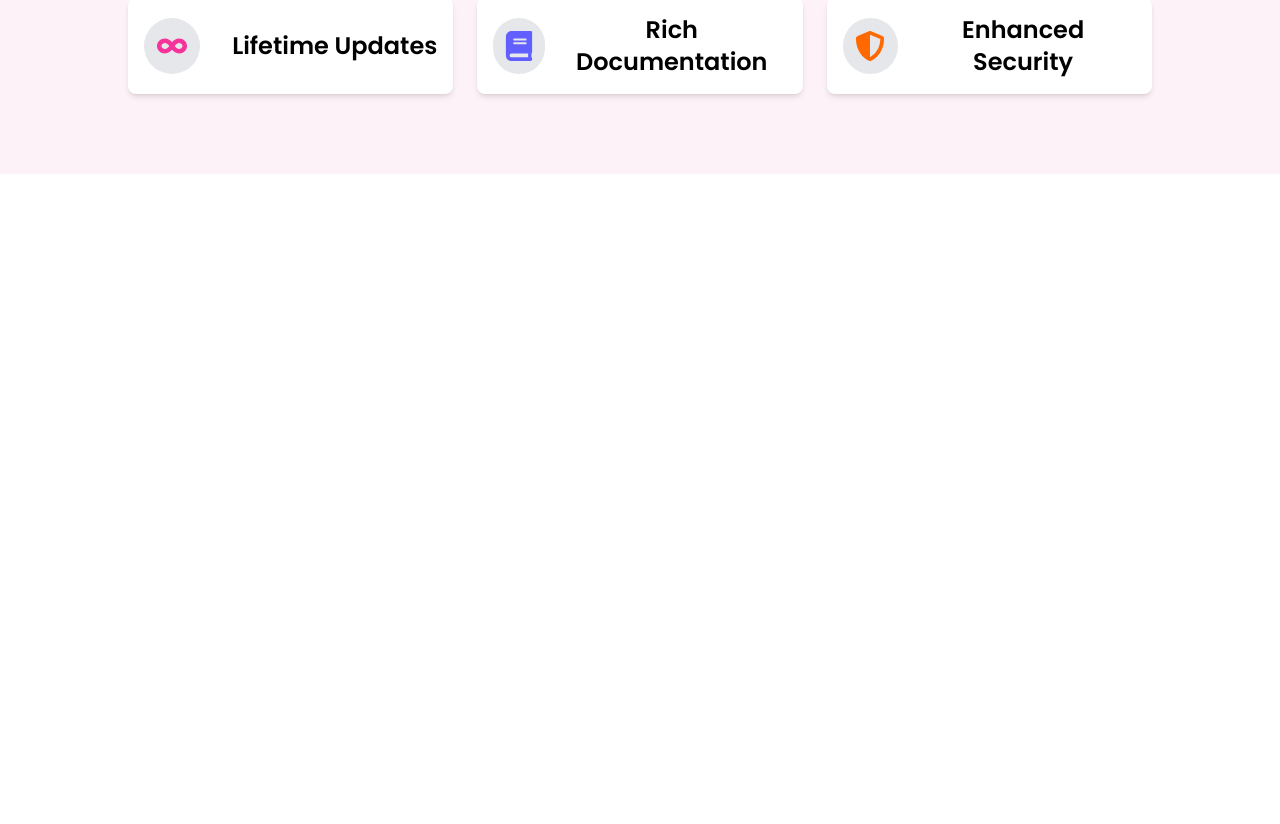
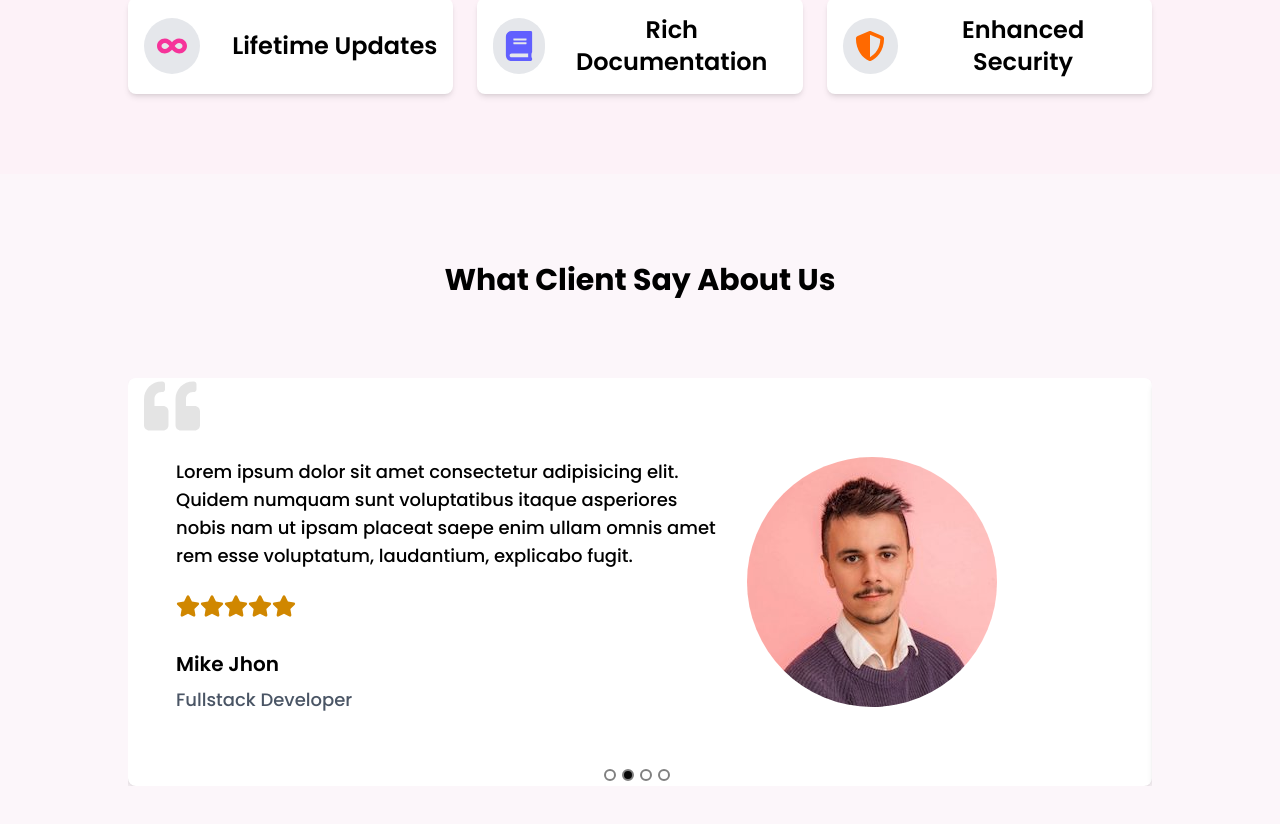
Before and after one commit to AdirGamil/nextjs-landingpage, a Next.js app: page / in a window 1280 px wide. Shown: the part 2382-3206 px from the top of the page. Before the commit the page ends 2556 px from the top, so only its background shows below. Built offline with nearby package versions, Linux system fonts and the light colour scheme.

Commit message:
add testemonials

```diff
--- a/components/Home/Feature/Feature.tsx
+++ b/components/Home/Feature/Feature.tsx
@@ -64,8 +64,8 @@ const Feature = () => {
             >
               <div className="text-3xl w-14 h-14 bg-gray-200 bg-opacity-10 flex items-center justify-center flex-col rounded-full">
                 {feature.icon}
-                </div>
-              <p className='font-semibold'>{feature.title}</p>
+              </div>
+              <p className="font-semibold">{feature.title}</p>
             </div>
           ))}
         </div>
--- a/components/Home/Home.tsx
+++ b/components/Home/Home.tsx
@@ -1,6 +1,7 @@
 import AnalyticsFeature from "./AnalyticsFeature/AnalyticsFeature"
 import Feature from "./Feature/Feature"
 import Hero from "./Hero/Hero"
+import Review from "./Review/Review"
 import WhyChoose from "./WhyChoose/WhyChoose"
 
 const Home = () => {
@@ -10,6 +11,7 @@ const Home = () => {
         <WhyChoose />
         <AnalyticsFeature />
         <Feature />
+        <Review />
     </div>
   )
 }
--- /dev/null
+++ b/components/Home/Review/Review.tsx
@@ -0,0 +1,46 @@
+'use client'
+import Carousel from 'react-multi-carousel'
+import 'react-multi-carousel/lib/styles.css'
+import ReviewCard from './ReviewCard'
+
+const responsive = {
+  desktop: {
+    breakpoint: { max: 3000, min: 1024 },
+    items: 1,
+  },
+  tablet: {
+    breakpoint: { max: 1024, min: 464 },
+    items: 1,
+  },
+  mobile: {
+    breakpoint: { max: 464, min: 0 },
+    items: 1,
+  },
+}
+const Review = () => {
+  return (
+    <div className="py-16 bg-[#fcf6fa]">
+      <h1 className="mt-6 text-2xl md:text-3xl capitalize font-bold text-center">
+        What client say about us
+      </h1>
+      <div className="mt-20 w-[90%] md:w-[80%] mx-auto">
+        <Carousel
+          arrows={false}
+          autoPlay={true}
+          infinite={true}
+          autoPlaySpeed={5000}
+          showDots={true}
+          responsive={responsive}
+        >
+
+            <ReviewCard name="John Doe" image="/images/c1.png" />
+            <ReviewCard name="Mike Jhon" image="/images/c2.png" />
+            <ReviewCard name="Luis Peter" image="/images/c1.png" />
+            <ReviewCard name="Harry Potter" image="/images/c2.png" />
+        </Carousel>
+      </div>
+    </div>
+  )
+}
+
+export default Review
--- /dev/null
+++ b/components/Home/Review/ReviewCard.tsx
@@ -0,0 +1,46 @@
+import Image from 'next/image'
+import React from 'react'
+import { FaQuoteLeft, FaStar } from 'react-icons/fa'
+
+type Props = {
+  name: string
+  image: string
+}
+const ReviewCard = ({ name, image }: Props) => {
+  return (
+    <div className="w-full relative bg-white p-12 rounded-lg shadow-md flex flex-col items-center space-y-3">
+      <FaQuoteLeft className="h-14 w-14 opacity-10 absolute top-0 left-4" />
+      <div className="grid lg:grid-cols-5 gap-6 items-center">
+        <div className="col-span-3 order-2 lg:order-1">
+          <p className="mt-8 text-sm md:text-lg font-medium">
+            Lorem ipsum dolor sit amet consectetur adipisicing elit. Quidem
+            numquam sunt voluptatibus itaque asperiores nobis nam ut ipsam
+            placeat saepe enim ullam omnis amet rem esse voluptatum, laudantium,
+            explicabo fugit.
+          </p>
+          <div className="flex items-center mt-6">
+            <FaStar className="h-6 w-6 text-yellow-600" />
+            <FaStar className="h-6 w-6 text-yellow-600" />
+            <FaStar className="h-6 w-6 text-yellow-600" />
+            <FaStar className="h-6 w-6 text-yellow-600" />
+            <FaStar className="h-6 w-6 text-yellow-600" />
+          </div>
+          <h1 className="text-xl font-semibold mt-8">{name}</h1>
+          <p className="mt-2 text-lg text-gray-600 font-medium mb-6">
+            Fullstack Developer
+          </p>
+        </div>
+        <div className="col-span-2 order-1 lg:order-2">
+          <Image
+            src={image}
+            alt={name}
+            width={250}
+            height={150}
+            className=" rounded-full"
+          />
+        </div>
+      </div>
+    </div>
+  )
+}
+export default ReviewCard
--- a/package.json
+++ b/package.json
@@ -12,7 +12,8 @@
     "next": "15.2.4",
     "react": "^19.0.0",
     "react-dom": "^19.0.0",
-    "react-icons": "^5.5.0"
+    "react-icons": "^5.5.0",
+    "react-multi-carousel": "^2.8.5"
   },
   "devDependencies": {
     "@eslint/eslintrc": "^3",
```
Also changed, not shown: 1 other file (tests, documents, lock files or other folders).
